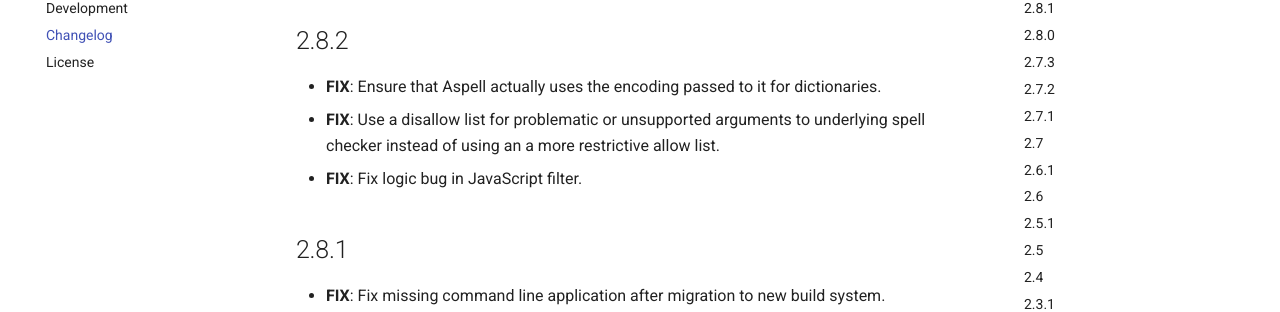
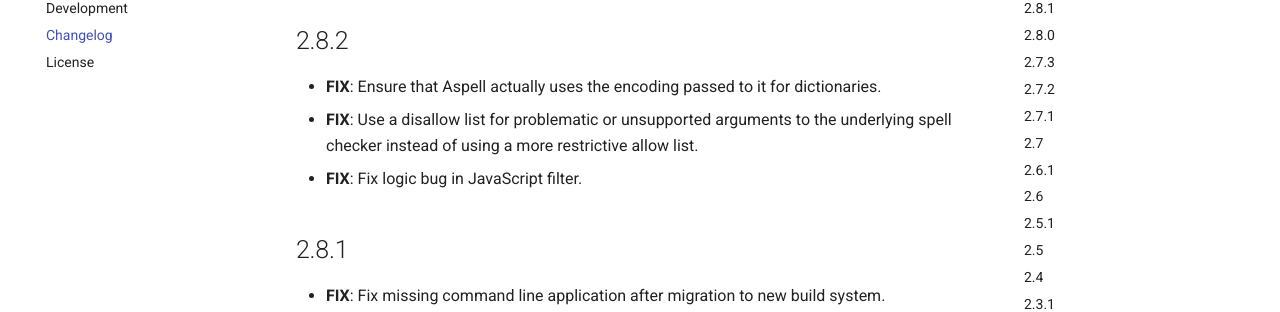
Before and after one commit to facelessuser/pyspelling, an MkDocs documentation site: the page built from docs/src/markdown/about/changelog.md, in a window 1280 px wide and 900 px high. Shown: the part 205-517 px from the top of the window. Built offline with MkDocs 1.6.1 and Material for MkDocs 9.7.7, drawn with Linux system fonts in a browser that asks for light colours; comment, search, counter and statistics services are not loaded.

Commit message:
Fix typos

```diff
--- a/docs/src/markdown/about/changelog.md
+++ b/docs/src/markdown/about/changelog.md
@@ -3,7 +3,7 @@
 ## 2.8.2
 
 - **FIX**: Ensure that Aspell actually uses the encoding passed to it for dictionaries.
-- **FIX**: Use a disallow list for problematic or unsupported arguments to underlying spell checker instead of using an
+- **FIX**: Use a disallow list for problematic or unsupported arguments to the underlying spell checker instead of using
   a more restrictive allow list.
 - **FIX**: Fix logic bug in JavaScript filter.
 
```
